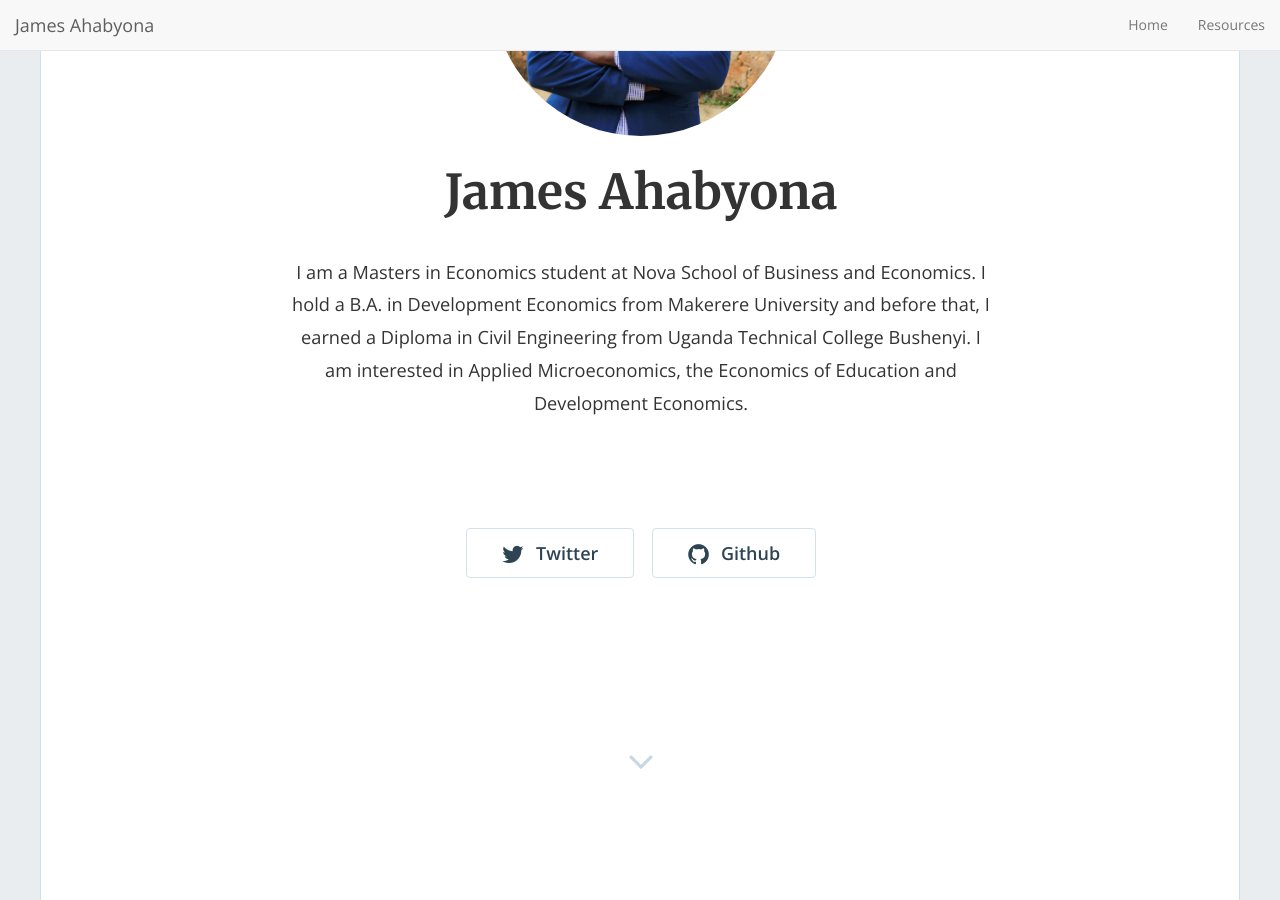
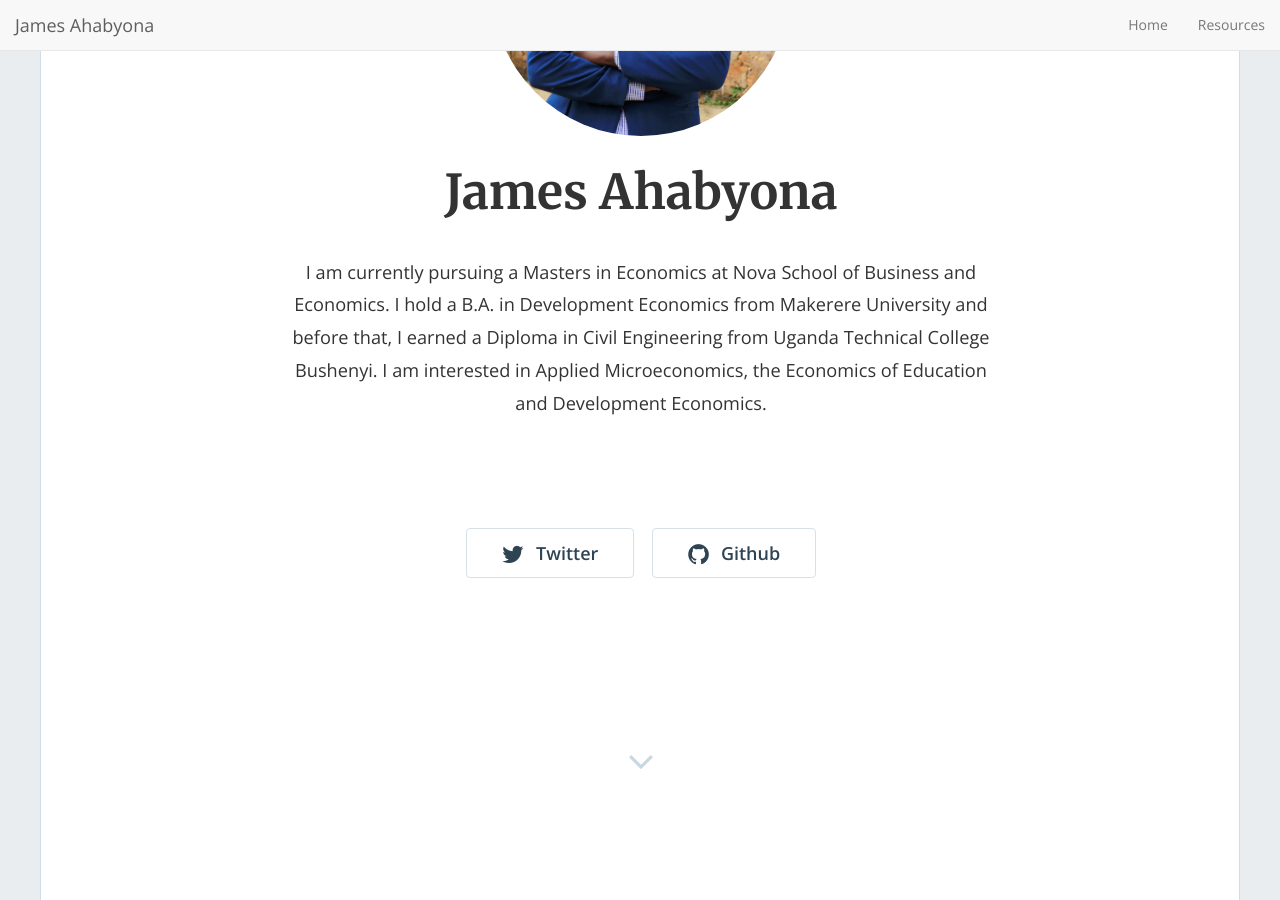
Before and after one commit to mariaelenaguer/mariaelenaguer.github.io, a Jekyll site: the page built from index.html, in a window 1280 px wide and 900 px high, scrolled down 327 px. Built offline with Jekyll 4.4.1, drawn with Linux system fonts in a browser that asks for light colours; nearby versions of some CDN libraries; the list of posts is cut into pages by our own code.

Commit message:
Update _config.yml

```diff
--- a/_config.yml
+++ b/_config.yml
@@ -15,7 +15,7 @@
 # in the templates via {{ site.myvariable }}.
 title: "James Ahabyona"
 email: 'jemo44t@gmail.com'
-description: "I am a Masters in Economics student at Nova School of Business and Economics. I hold a B.A. in Development Economics from Makerere University and before that, I earned a Diploma in Civil Engineering from Uganda Technical College Bushenyi. I am interested in Applied Microeconomics, the Economics of Education and Development Economics.
+description: "I am currently pursuing a Masters in Economics at Nova School of Business and Economics. I hold a B.A. in Development Economics from Makerere University and before that, I earned a Diploma in Civil Engineering from Uganda Technical College Bushenyi. I am interested in Applied Microeconomics, the Economics of Education and Development Economics.
 "
 baseurl: "" # the subpath of your site, e.g. /blog
 url: "https://jamesahabyona.github.io/" # the base hostname & protocol for your site, e.g. https://example.com
```
